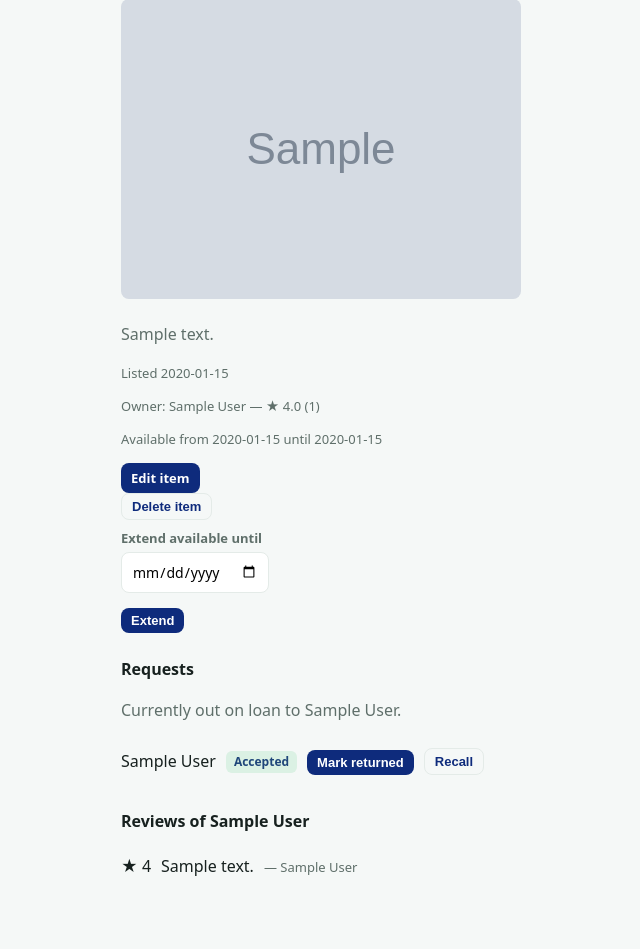
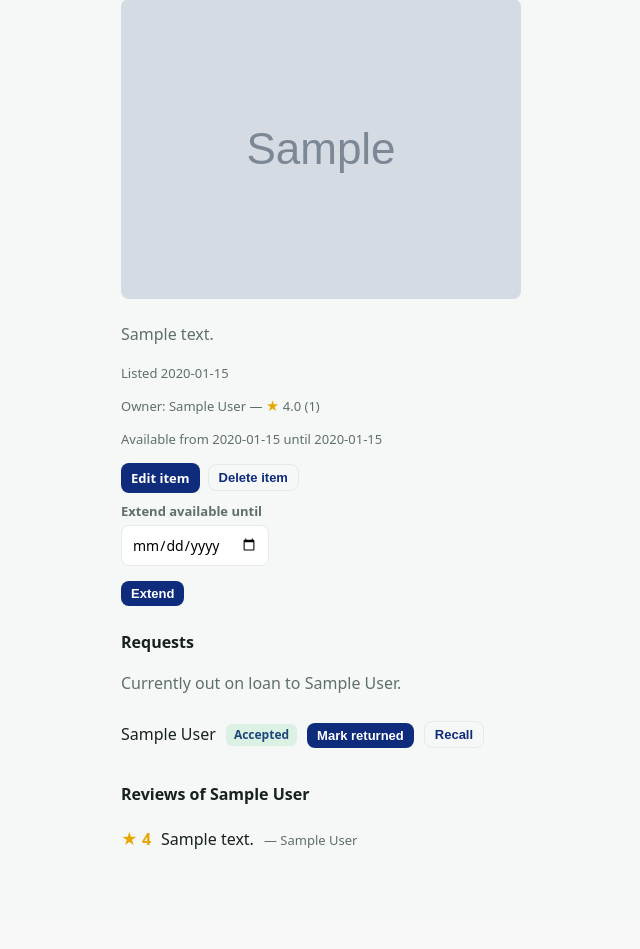
Before and after one commit to MohamedK040/campus-exchange, a Flask app: page /items/1 in a window 1280 px wide. Shown: the part 243-1192 px from the top of the page, without its empty margins (159-799 px from the left). After the commit the page ends 1092 px from the top, so only its background shows below. Run offline with Flask 3, Linux system fonts and the light colour scheme; a user stored in the database is signed in; tables that the repository leaves empty hold one stand-in row (values such as "Sample post"); grey boxes marked "Sample" are stand-in pictures.

Commit message:
Polish UI: item grid, image fit, gold stars, button row

```diff
--- a/templates/base.html
+++ b/templates/base.html
@@ -42,8 +42,9 @@
         .search{display:flex;gap:8px;margin-bottom:20px}
         .search input{flex:1}
 
-        .cards{list-style:none;margin:0;padding:0;display:grid;gap:12px}
-        .card{background:var(--surface);border:1px solid var(--line);border-radius:12px;padding:16px 18px}
+        .cards{list-style:none;margin:0;padding:0;display:grid;gap:14px;grid-template-columns:repeat(auto-fill,minmax(220px,1fr))}
+        .card{background:var(--surface);border:1px solid var(--line);border-radius:12px;padding:16px 18px;transition:box-shadow .15s,transform .15s}
+        .card:hover{box-shadow:0 4px 14px rgba(0,0,0,.07);transform:translateY(-2px)}
         .card h3{margin:0 0 4px;font-size:17px}
         .cat{display:inline-block;background:var(--accent-soft);color:var(--accent);
         font-size:12px;font-weight:600;padding:2px 8px;border-radius:6px;margin-bottom:6px}
@@ -58,6 +59,7 @@
         .empty{color:var(--muted);background:var(--surface);border:1px dashed var(--line);
         border-radius:12px;padding:24px;text-align:center}
         .muted{color:var(--muted)}
+        .stars{color:#e6a700;font-weight:700}
         .req-row{display:flex;align-items:center;gap:10px;padding:10px 0;border-bottom:1px solid var(--line)}
         .req-row:last-child{border-bottom:none}
         .req-row form{display:inline;margin:0}
--- a/templates/item_detail.html
+++ b/templates/item_detail.html
@@ -9,7 +9,7 @@
     {% endif %}
     {% if item.description %}<p class="muted">{{ item.description }}</p>{% endif %}
     <p class="muted" style="font-size:13px">Listed {{ item.created_at.strftime("%Y-%m-%d") }}</p>
-    <p class="muted" style="font-size:13px">Owner: {{ item.owner.name }}{% if avg_rating %} — ★ {{ avg_rating }} ({{ reviews|length }}){% endif %}</p>
+    <p class="muted" style="font-size:13px">Owner: {{ item.owner.name }}{% if avg_rating %} — <span class="stars">★</span> {{ avg_rating }} ({{ reviews|length }}){% endif %}</p>
     {% if item.available_from or item.available_until %}
     <p class="muted" style="font-size:13px">Available
         {% if item.available_from %}from {{ item.available_from.strftime("%Y-%m-%d") }}{% endif %}
@@ -18,12 +18,13 @@
     {% endif %}
 
     {% if current_user.is_authenticated and current_user.id == item.owner_id %}
+        <div style="display:flex;gap:8px;align-items:center">
             <a class="btn small" href="{{ url_for('edit_item', item_id=item.id) }}">Edit item</a>
-
             <form method="post" action="{{ url_for('delete_item', item_id=item.id) }}"
                 onsubmit="return confirm('Are you sure you want to delete this item?');">
                 <button class="btn small ghost" type="submit">Delete item</button>
             </form>
+        </div>
 
         <form method="post" action="{{ url_for('extend_item', item_id=item.id) }}" style="margin-top:8px">
             <label><span class="lbl">Extend available until</span>
@@ -110,7 +111,7 @@
         <h3>Reviews of {{ item.owner.name }}</h3>
         {% for rev in reviews %}
             <div class="req-row">
-                <span>★ {{ rev.rating }}</span>
+                <span class="stars">★ {{ rev.rating }}</span>
                                 {% if rev.comment %}<span>{{ rev.comment }}</span>{% endif %}
                 <span class="muted" style="font-size:13px">— {{ rev.author.name }}</span>
             </div>
```
Lines whose indentation alone changed are shown as unchanged.
